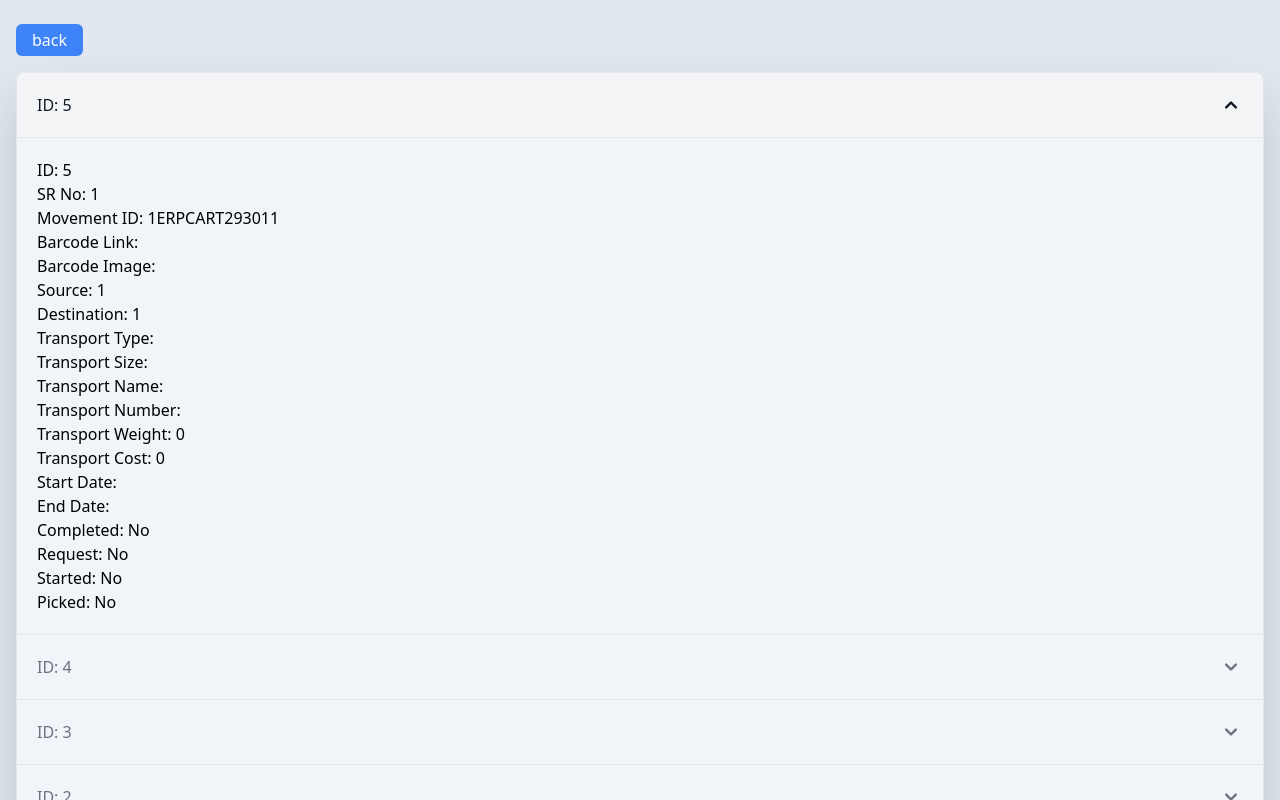
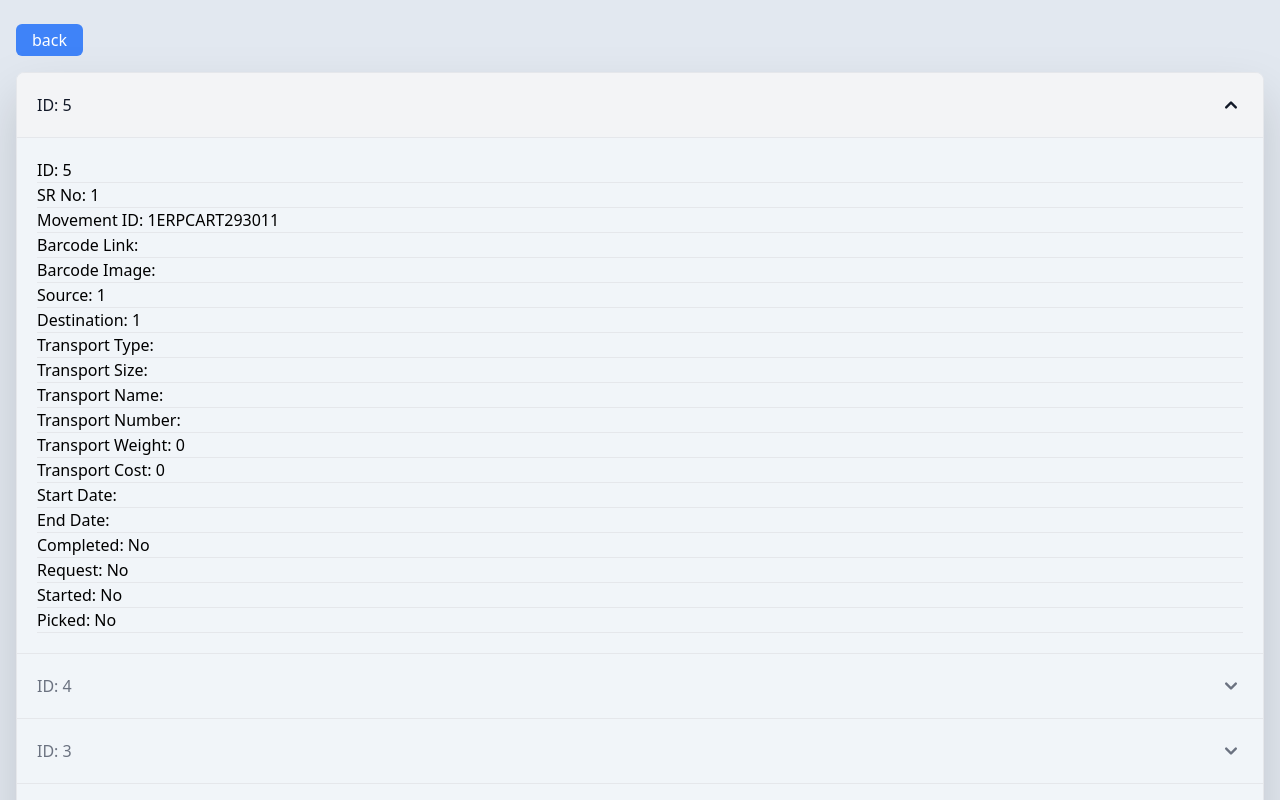
Before and after one commit to sunilband/cad-and-cart, a Next.js app: page /components/Data in a window 1280 px wide. Shown: the top 800 px of the page. Built offline with nearby package versions, Linux system fonts and the light colour scheme.

Commit message:
fixed text overflow and added break after each li

```diff
--- a/src/pages/components/Data.tsx
+++ b/src/pages/components/Data.tsx
@@ -10,7 +10,7 @@ const Data = (props: Props) => {
   const data: any = apiData.data;
 
   return (
-    <div id="olst" className="h-screen p-4 bg-slate-200 ">
+    <div className="h-screen w-screen p-4 bg-slate-200 ">
       <button
         className="bg-blue-500 text-white rounded-md px-4 py-1 mt-2 hover:scale-105 transition-all ease-in-out duration-100 hover:-translate-y-1 hover:shadow-2xl mb-4"
         onClick={props.visiblity}
@@ -18,71 +18,71 @@ const Data = (props: Props) => {
         back
       </button>
       {/* accordian */}
-      <Accordion className="bg-slate-100 drop-shadow-2xl">
+      <Accordion className="bg-slate-100 drop-shadow-2xl  ">
         {data.map((item: any, key: any) => {
           return (
-            <Accordion.Panel key={key}>
+            <Accordion.Panel key={key} className="flex flex-col flex-wrap">
               <Accordion.Title>ID: {item.id}</Accordion.Title>
-              <Accordion.Content>
+              <Accordion.Content className="break-words flex-wrap">
                 <ul>
-                  <li>ID: {item.id}</li>
-                  <li>SR No: {item.sr_no}</li>
-                  <li>Movement ID: {item.movement_id}</li>
-                  <li>Barcode Link: {item.barcode_link}</li>
-                  <li>Barcode Image: {item.barcode_img}</li>
-                  <li>Source: {item.source}</li>
-                  <li>Destination: {item.destination}</li>
-                  <li>Transport Type: {item.transport_type}</li>
-                  <li>Transport Size: {item.transport_size}</li>
-                  <li>Transport Name: {item.transport_name}</li>
-                  <li>Transport Number: {item.transport_number}</li>
-                  <li>Transport Weight: {item.transport_weight}</li>
-                  <li>Transport Cost: {item.transport_cost}</li>
-                  <li>Start Date: {item.start_date}</li>
-                  <li>End Date: {item.end_date}</li>
-                  <li>Completed: {item.completed ? "Yes" : "No"}</li>
-                  <li>Request: {item.request ? "Yes" : "No"}</li>
-                  <li>Started: {item.started ? "Yes" : "No"}</li>
-                  <li>Picked: {item.picked ? "Yes" : "No"}</li>
+                  <li>ID: {item.id}</li><hr/>
+                  <li>SR No: {item.sr_no}</li><hr/>
+                  <li>Movement ID: {item.movement_id}</li><hr/>
+                  <li>Barcode Link: {item.barcode_link}</li><hr/>
+                  <li>Barcode Image: {item.barcode_img}</li><hr/>
+                  <li>Source: {item.source}</li><hr/>
+                  <li>Destination: {item.destination}</li><hr/>
+                  <li>Transport Type: {item.transport_type}</li><hr/>
+                  <li>Transport Size: {item.transport_size}</li><hr/>
+                  <li>Transport Name: {item.transport_name}</li><hr/>
+                  <li>Transport Number: {item.transport_number}</li><hr/>
+                  <li>Transport Weight: {item.transport_weight}</li><hr/>
+                  <li>Transport Cost: {item.transport_cost}</li><hr/>
+                  <li>Start Date: {item.start_date}</li><hr/>
+                  <li>End Date: {item.end_date}</li><hr/>
+                  <li>Completed: {item.completed ? "Yes" : "No"}</li><hr/>
+                  <li>Request: {item.request ? "Yes" : "No"}</li><hr/>
+                  <li>Started: {item.started ? "Yes" : "No"}</li><hr/>
+                  <li>Picked: {item.picked ? "Yes" : "No"}</li><hr/>
 
                   {item.rider ? (
-                    <><li className="my-2"><strong>Rider Details:</strong></li>
-                      <li>Rider ID: {item.rider.id}</li>
-                      <li>Contact No: {item.rider.contact_no}</li>
+                    <><li className="my-2"><strong>Rider Details:</strong></li><hr/>
+                      <li>Rider ID: {item.rider.id}</li><hr/>
+                      <li>Contact No: {item.rider.contact_no}</li><hr/>
                       <li>
                         Contact No Verification:{" "}
                         {item.rider.contact_no_verification ? "Yes" : "No"}
-                      </li>
-                      <li>Email: {item.rider.email}</li>
+                      </li><hr/>
+                      <li>Email: {item.rider.email}</li><hr/>
                       <li>
                         Email Verification:{" "}
                         {item.rider.email_verification ? "Yes" : "No"}
-                      </li>
-                      <li>Address 1: {item.rider.address_1}</li>
-                      <li>Address 2: {item.rider.address_2}</li>
-                      <li>City: {item.rider.city}</li>
-                      <li>State: {item.rider.state}</li>
-                      <li>Country: {item.rider.country}</li>
-                      <li>Pin: {item.rider.pin}</li>
-                      <li>User ID: {item.rider.user.id}</li>
-                      <li>Password: {item.rider.user.password}</li>
-                      <li>Last Login: {item.rider.user.last_login}</li>
+                      </li><hr/>
+                      <li>Address 1: {item.rider.address_1}</li><hr/>
+                      <li>Address 2: {item.rider.address_2}</li><hr/>
+                      <li>City: {item.rider.city}</li><hr/>
+                      <li>State: {item.rider.state}</li><hr/>
+                      <li>Country: {item.rider.country}</li><hr/>
+                      <li>Pin: {item.rider.pin}</li><hr/>
+                      <li>User ID: {item.rider.user.id}</li><hr/>
+                      <li>Password: {item.rider.user.password}</li><hr/>
+                      <li>Last Login: {item.rider.user.last_login}</li><hr/>
                       <li>
                         Is Superuser:{" "}
                         {item.rider.user.is_superuser ? "Yes" : "No"}
-                      </li>
-                      <li>Username: {item.rider.user.username}</li>
-                      <li>First Name: {item.rider.user.first_name}</li>
-                      <li>Last Name: {item.rider.user.last_name}</li>
-                      <li>Email: {item.rider.user.email}</li>
+                      </li><hr/>
+                      <li>Username: {item.rider.user.username}</li><hr/>
+                      <li>First Name: {item.rider.user.first_name}</li><hr/>
+                      <li>Last Name: {item.rider.user.last_name}</li><hr/>
+                      <li>Email: {item.rider.user.email}</li><hr/>
                       <li>
                         Is Staff: {item.rider.user.is_staff ? "Yes" : "No"}
-                      </li>
+                      </li><hr/>
                       <li>
                         Is Active: {item.rider.user.is_active ? "Yes" : "No"}
-                      </li>
-                      <li>Date Joined: {item.rider.user.date_joined}</li>
-                      <li>Groups: {item.rider.user.groups.join(", ")}</li>
+                      </li><hr/>
+                      <li>Date Joined: {item.rider.user.date_joined}</li><hr/>
+                      <li>Groups: {item.rider.user.groups.join(", ")}</li><hr/>
                     </>
                   ) : null}
                 </ul>
```
